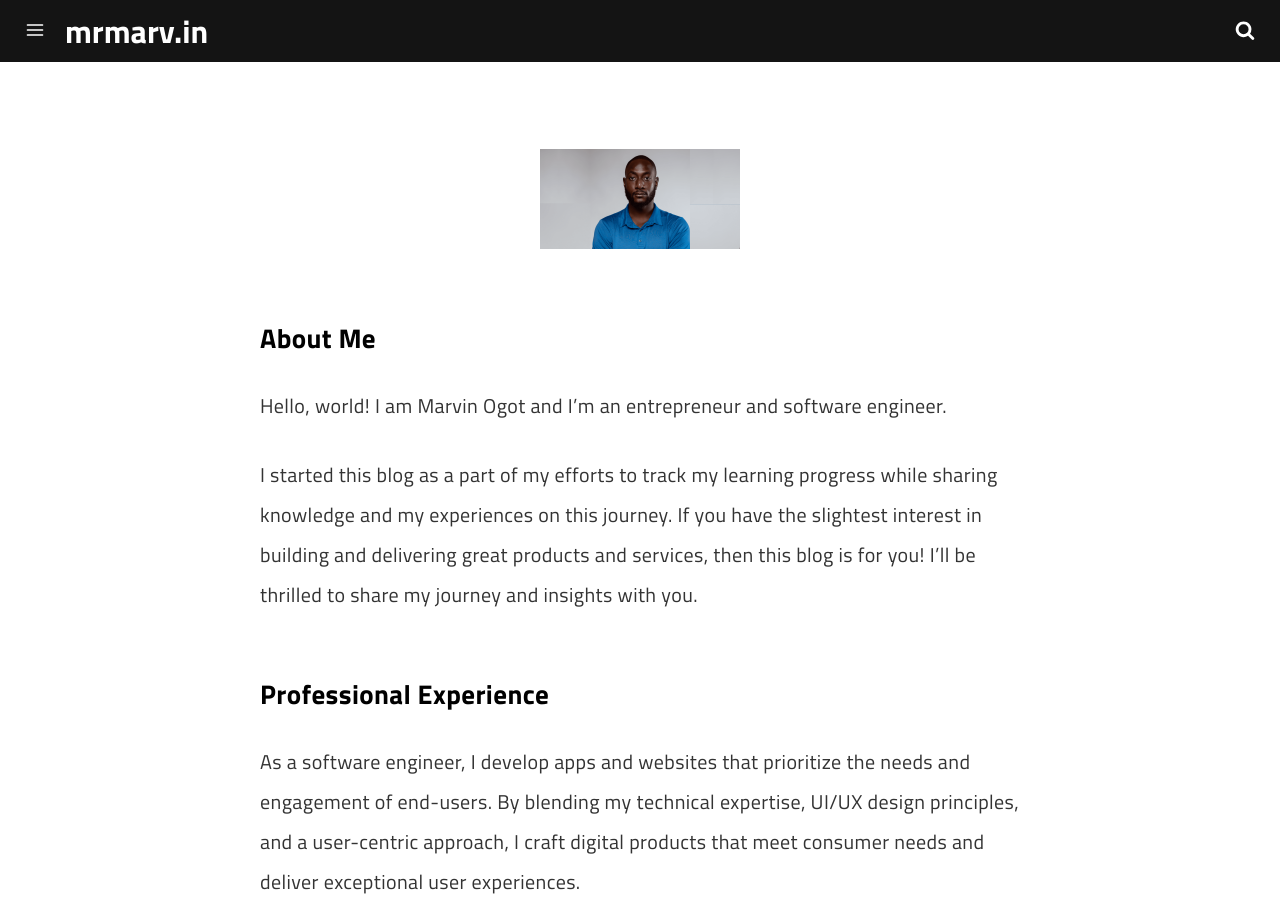
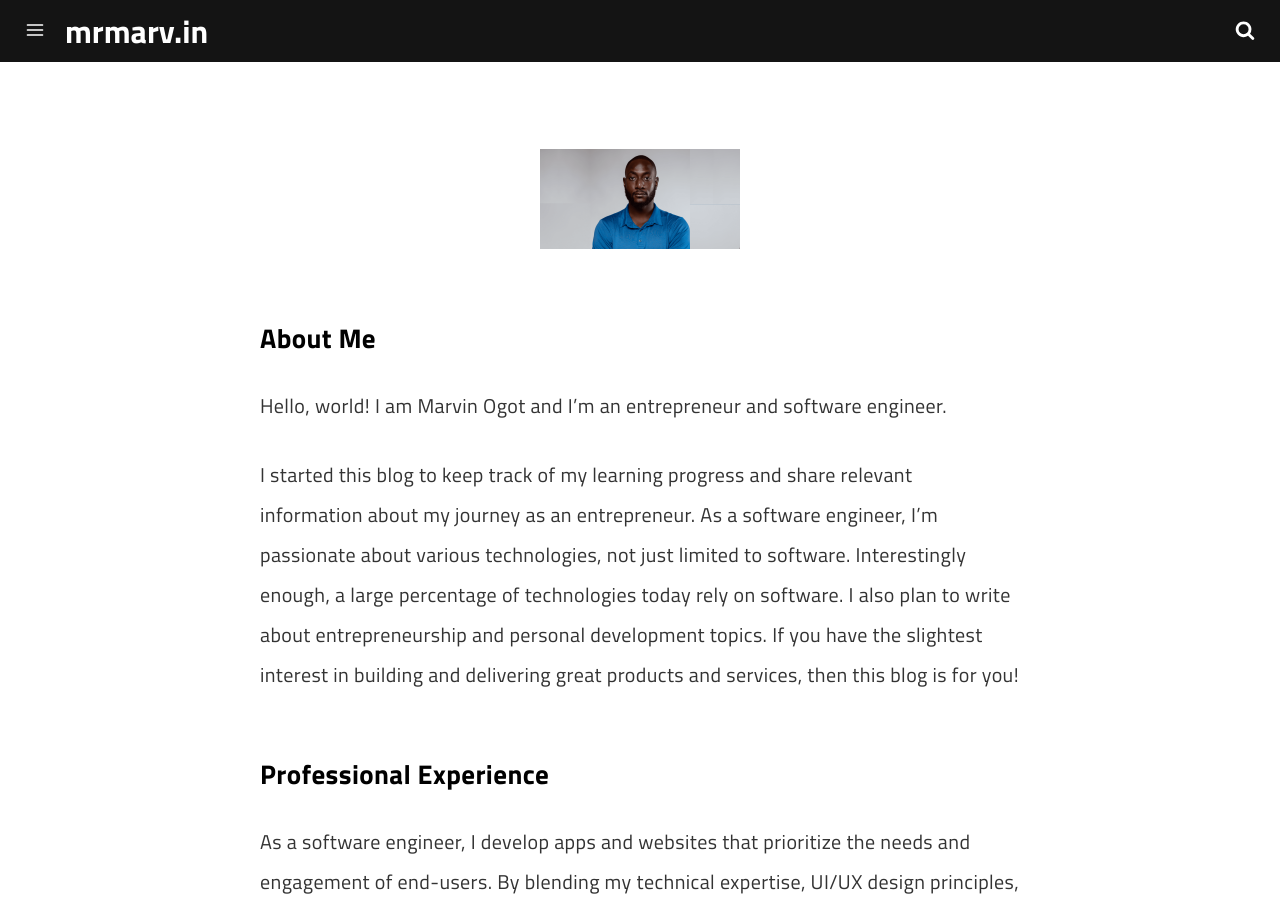
Before and after one commit to marv0/marv0.github.io, a Jekyll site: the page built from pages/about.md, in a window 1280 px wide and 900 px high. Built offline with Jekyll 4.4.1, drawn with Linux system fonts in a browser that asks for light colours; a script that is not in the unit is left out.

Commit message:
Update about.md

```diff
--- a/pages/about.md
+++ b/pages/about.md
@@ -12,7 +12,7 @@ permalink: /about/
 
 Hello, world! I am Marvin Ogot and I’m an entrepreneur and software engineer.
 
-I started this blog as a part of my efforts to track my learning progress while sharing knowledge and my experiences on this journey. If you have the slightest interest in building and delivering great products and services, then this blog is for you! I'll be thrilled to share my journey and insights with you.
+I started this blog to keep track of my learning progress and share relevant information about my journey as an entrepreneur. As a software engineer, I'm passionate about various technologies, not just limited to software. Interestingly enough, a large percentage of technologies today rely on software. I also plan to write about entrepreneurship and personal development topics. If you have the slightest interest in building and delivering great products and services, then this blog is for you!
 
 ### Professional Experience
 
```
